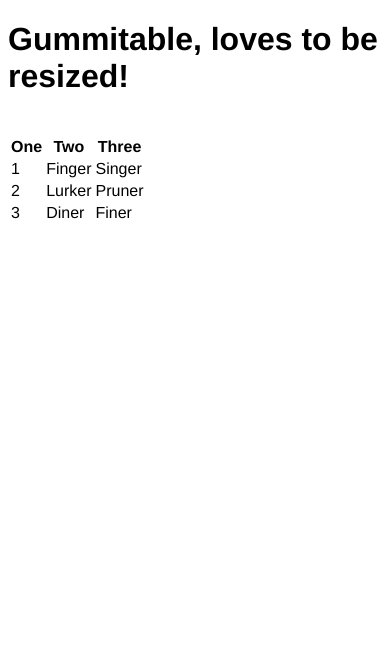
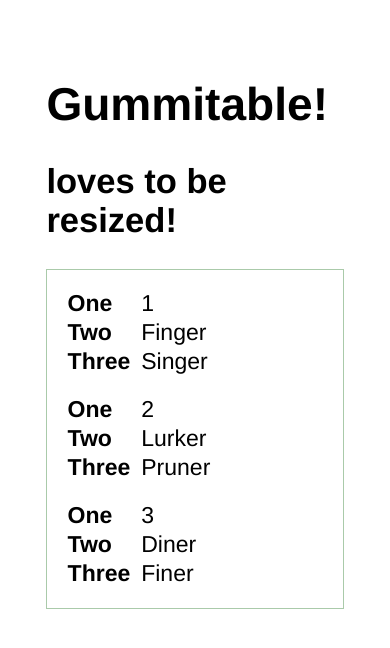
Before and after one commit to olle/gummitable, a website built with Vite: page index.html in a window 390 px wide. Built offline with nearby package versions, Linux system fonts and the light colour scheme.

Commit message:
There some gummi here

```diff
--- a/gummitable.css
+++ b/gummitable.css
@@ -0,0 +1,28 @@
+.gummitable {
+}
+@media (max-width: 479px) {
+  .gummitable > thead {
+    display: none;
+  }
+  .gummitable,
+  .gummitable > tbody,
+  .gummitable > tbody > tr,
+  .gummitable > tbody > tr > td {
+    display: block;
+  }
+  .gummitable {
+    width: 100%;
+  }
+  .gummitable > tbody > tr {
+    margin-bottom: 1rem;
+  }
+  .gummitable > tbody > tr:last-child {
+    margin-bottom: initial;
+  }
+  .gummitable > tbody > tr > td:before {
+    display: inline-block;
+    content: attr(data-gummilabel);
+    font-weight: bold;
+    margin-right: 0.5rem;
+  }
+}
--- a/gummitable.js
+++ b/gummitable.js
@@ -1,7 +1,25 @@
 import "./gummitable.css";
 
 (function () {
-  document.querySelectorAll('[data-is="gummitable"').forEach(($el) => {
-    console.log("Gummitable here", $el);
+  document.querySelectorAll('[data-is="gummitable"').forEach(($table) => {
+    $table.classList.add("gummitable");
+
+    var labels = [];
+    var max = 0;
+    $table.querySelectorAll("thead > tr > th").forEach(($th) => {
+      labels.push($th.textContent);
+      max = Math.max(max, $th.textContent.length);
+    });
+
+    $table.querySelectorAll("tbody > tr").forEach(($tr) => {
+      $tr.querySelectorAll("td").forEach(($td, i) => {
+        $td.classList.add("gummilabel");
+        $td.dataset.gummilabel = labels[i] || "";
+      });
+    });
+
+    var style = document.createElement("style");
+    style.innerHTML = `.gummilabel:before { min-width: ${max}ch; }`;
+    document.getElementsByTagName("body")[0].appendChild(style);
   });
 })();
--- a/index.html
+++ b/index.html
@@ -10,13 +10,20 @@
       body {
         height: 100%;
         font-family: "Helvetica Neue", Helvetica, Arial, sans-serif;
+        font-size: 120%;
+        padding: 1rem;
+      }
+      article {
+        border: 1px solid rgba(43, 123, 43, 0.4);
+        padding: 1rem;
       }
     </style>
   </head>
   <body>
     <main>
-            <h1>Gummitable, loves to be resized!</h1>
-            <br />
+      <h1>Gummitable!</h1>
+      <h2>loves to be resized!</h2>
+      <article>
         <table data-is="gummitable">
           <thead>
             <tr>
@@ -43,6 +50,7 @@
             </tr>
           </tbody>
         </table>
+      </article>
     </main>
     <script type="module" src="/gummitable.js"></script>
   </body>
```
Lines whose indentation alone changed are shown as unchanged.
